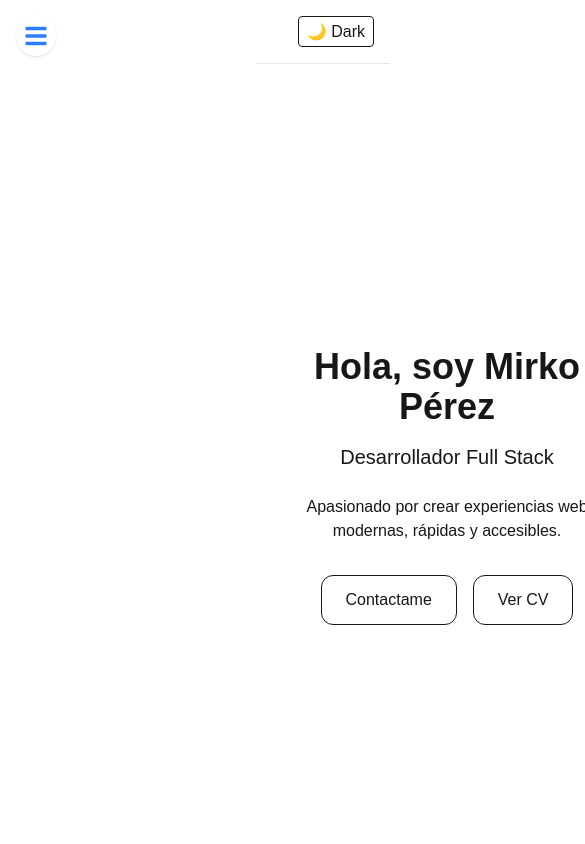
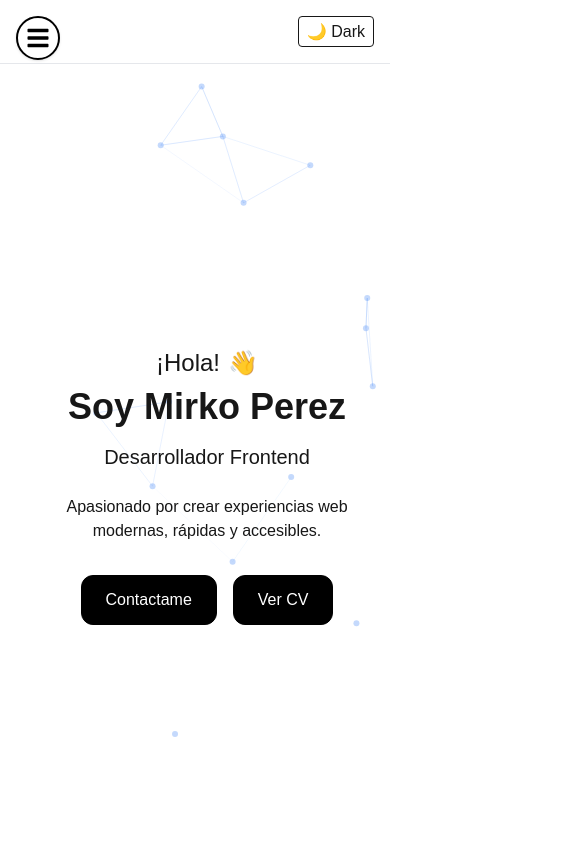
Before and after one commit to Mirko-Perez/mi-portafolio, a Next.js app: page / in a window 390 px wide. Shown: the top 844 px of the page, 585 px wide, since content can reach past the window. Built offline with nearby package versions, Linux system fonts and the light colour scheme.

Commit message:
added version mobile and particles

```diff
--- a/package.json
+++ b/package.json
@@ -15,7 +15,9 @@
     "next-themes": "^0.4.6",
     "react": "^19.0.0",
     "react-dom": "^19.0.0",
-    "react-icons": "^5.5.0"
+    "react-icons": "^5.5.0",
+    "react-tsparticles": "^2.9.3",
+    "tsparticles": "^2.9.3"
   },
   "devDependencies": {
     "@eslint/eslintrc": "^3",
--- a/src/app/components/Hero.tsx
+++ b/src/app/components/Hero.tsx
@@ -1,34 +1,56 @@
 "use client";
 
 import { motion } from "framer-motion";
+import ParticlesBackground from "./ParticlesBackground";
 
 export default function Hero() {
   return (
     <section
       id="hero"
       aria-label="Sección principal de presentación"
-      className="h-screen flex flex-col justify-center items-center text-center px-4"
+      className="relative h-screen flex flex-col justify-center items-center text-center px-4 bg-white overflow-hidden"
     >
+      <motion.h2
+        className="text-2xl md:text-3xl text-muted-foreground mb-2 flex items-center gap-2 z-10"
+        initial={{ opacity: 0, y: -10 }}
+        animate={{ opacity: 1, y: 0 }}
+        transition={{ duration: 0.8, delay: 0.1 }}
+      >
+        ¡Hola!
+        <motion.span
+          animate={{ rotate: [0, 15, -10, 15, 0] }}
+          transition={{
+            duration: 1.5,
+            repeat: Infinity,
+            repeatDelay: 2,
+            ease: "easeInOut",
+          }}
+          className="inline-block origin-[70%_70%]"
+        >
+          👋
+        </motion.span>
+      </motion.h2>
+      <ParticlesBackground />
       <motion.h1
-        className="text-4xl md:text-6xl font-bold mb-4 text-foreground"
+        className="text-4xl md:text-6xl font-bold mb-4 text-foreground z-10"
         initial={{ opacity: 0, y: -30 }}
         animate={{ opacity: 1, y: 0 }}
         transition={{ duration: 0.8, ease: "easeOut" }}
       >
-        Hola, soy Mirko Pérez
+        Soy Mirko Perez
       </motion.h1>
 
       <motion.h2
-        className="text-xl md:text-2xl text-muted-foreground mb-6"
+        className="text-xl md:text-2xl text-muted-foreground mb-6 z-10"
         initial={{ opacity: 0, y: 30 }}
         animate={{ opacity: 1, y: 0 }}
         transition={{ duration: 0.8, delay: 0.2, ease: "easeOut" }}
       >
-        Desarrollador Full Stack
+        Desarrollador Frontend
       </motion.h2>
 
       <motion.p
-        className="max-w-xl text-base md:text-lg text-muted-foreground mb-8"
+        className="max-w-xl text-base md:text-lg text-muted-foreground mb-8 z-10"
         initial={{ opacity: 0 }}
         animate={{ opacity: 1 }}
         transition={{ duration: 0.8, delay: 0.4, ease: "easeOut" }}
@@ -37,21 +59,45 @@ export default function Hero() {
       </motion.p>
 
       <motion.div
-        className="flex gap-4"
+        className="flex gap-4 z-10"
         initial={{ opacity: 0 }}
         animate={{ opacity: 1 }}
         transition={{ duration: 0.8, delay: 0.6, ease: "easeOut" }}
       >
         <a
           href="#contacto"
-          className="cursor-pointer px-6 py-3 border border-foreground rounded-xl font-medium hover:bg-muted hover:scale-105 transition-transform duration-300"
+          className="
+      cursor-pointer
+      px-6 py-3
+      rounded-xl font-medium
+      transition-colors duration-300
+
+
+      bg-black text-white border border-black
+      hover:bg-gray-800
+
+
+      dark:bg-white dark:text-black dark:border-black
+      dark:hover:bg-gray-200
+    "
         >
           Contactame
         </a>
         <a
           href="/cv.pdf"
           target="_blank"
-          className="cursor-pointer px-6 py-3 border border-foreground rounded-xl font-medium hover:bg-muted hover:scale-105 transition-transform duration-300"
+          className="
+      cursor-pointer
+      px-6 py-3
+      rounded-xl font-medium
+      transition-colors duration-300
+
+      bg-black text-white border border-black
+      hover:bg-gray-800
+
+      dark:bg-white dark:text-black dark:border-black
+      dark:hover:bg-gray-200
+    "
         >
           Ver CV
         </a>
--- /dev/null
+++ b/src/app/components/ParticlesBackground.tsx
@@ -0,0 +1,78 @@
+"use client";
+
+import { useTheme } from "next-themes";
+import Particles from "react-tsparticles";
+import { loadFull } from "tsparticles";
+import { useCallback, useEffect, useState } from "react";
+import type { Engine } from "tsparticles-engine";
+
+export default function ParticlesBackground() {
+  const { theme } = useTheme();
+  // eslint-disable-next-line @typescript-eslint/no-explicit-any
+  const [options, setOptions] = useState<any>(null);
+
+  const particlesInit = useCallback(async (engine: Engine) => {
+    await loadFull(engine);
+  }, []);
+
+  useEffect(() => {
+    const isDark = theme === "dark";
+    setOptions({
+      fullScreen: { enable: false },
+      background: { color: isDark ? "#0a0a0a" : "#fff" },
+      fpsLimit: 60,
+      particles: {
+        number: { value: 50, density: { enable: true, area: 800 } },
+        color: { value: isDark ? "#60a5fa" : "#3b82f6" },
+        shape: { type: "circle" },
+        opacity: { value: 0.3 },
+        size: { value: 3 },
+        move: {
+          enable: true,
+          speed: 1.5,
+          direction: "none",
+          random: true,
+          straight: false,
+          outModes: { default: "bounce" },
+          bounce: false,
+        },
+        links: {
+          enable: true,
+          distance: 120,
+          color: isDark ? "#60a5fa" : "#3b82f6",
+          opacity: 0.2,
+          width: 1,
+        },
+      },
+      interactivity: {
+        events: {
+          onHover: { enable: true, mode: "grab" },
+          onClick: { enable: false },
+          resize: { enable: true },
+        },
+        modes: {
+          grab: { distance: 140, links: { opacity: 0.4 } },
+        },
+      },
+      detectRetina: true,
+    });
+  }, [theme]);
+
+  if (!options) return null;
+
+  return (
+    <Particles
+      id="tsparticles"
+      init={particlesInit}
+      options={options}
+      style={{
+        position: "absolute",
+        top: 0,
+        left: 0,
+        width: "100%",
+        height: "100%",
+        zIndex: 0,
+      }}
+    />
+  );
+}
--- a/src/app/components/Sidebar.tsx
+++ b/src/app/components/Sidebar.tsx
@@ -14,6 +14,7 @@ import {
   FaUser,
   FaFolderOpen,
   FaComments,
+  FaBook,
 } from "react-icons/fa";
 import Link from "next/link";
 
@@ -31,7 +32,7 @@ export default function Sidebar() {
     <>
       {/* Botón hamburguesa solo en mobile */}
       <button
-        className="fixed top-4 left-4 z-50 md:hidden text-blue-500 bg-white dark:bg-gray-900 p-2 rounded-full shadow"
+        className="fixed top-4 left-4 z-50 md:hidden text-black bg-white border-2 dark:bg-black dark:text-white p-2 rounded-full shadow"
         onClick={() => setIsOpen(!isOpen)}
       >
         {isOpen ? <FaTimes size={24} /> : <FaBars size={24} />}
@@ -59,9 +60,10 @@ export default function Sidebar() {
             animate={{ x: 0 }}
             exit={{ x: "-100%" }}
             transition={{ duration: 0.3 }}
-            className={`fixed top-0 left-0 h-full w-64 p-6 z-40 flex flex-col justify-between shadow-xl
-              ${isDark ? "bg-gray-900 text-gray-300" : "bg-white text-gray-700"}
-            `}
+            className={`
+        fixed inset-0 z-40 flex flex-col justify-between p-6 shadow-xl
+        ${isDark ? "bg-gray-900 text-gray-300" : "bg-white text-gray-700"}
+      `}
           >
             <SidebarContent onLinkClick={() => setIsOpen(false)} />
           </motion.aside>
@@ -74,6 +76,8 @@ export default function Sidebar() {
 function SidebarContent({ onLinkClick }: { onLinkClick?: () => void }) {
   const navItems = [
     { href: "#hero", label: "Inicio", icon: <FaHome size={16} /> },
+    { href: "#habilidades", label: "Habilidades", icon: <FaBook size={16} /> },
+
     {
       href: "#proyectos",
       label: "Proyectos",
--- a/src/app/layout.tsx
+++ b/src/app/layout.tsx
@@ -1,3 +1,5 @@
+// layout.tsx
+"use client";
 import { Providers } from "./providers/providers";
 import { Geist, Geist_Mono } from "next/font/google";
 import "./globals.css";
@@ -11,11 +13,6 @@ const geistMono = Geist_Mono({
   subsets: ["latin"],
 });
 
-export const metadata = {
-  title: "Tu Portfolio",
-  description: "Hecho con Next.js y Tailwind",
-};
-
 export default function RootLayout({
   children,
 }: {
@@ -25,19 +22,25 @@ export default function RootLayout({
     <html
       lang="en"
       suppressHydrationWarning
-      className="transition-colors duration-300"
+      className="transition-colors duration-300 scroll-smooth"
     >
       <body
-        className={`${geistSans.variable} ${geistMono.variable} antialiased
-          bg-[var(--background)] text-[var(--foreground)]
-          transition-colors duration-300 flex min-h-screen`}
+        className={`${geistSans.variable} ${geistMono.variable} antialiased bg-[var(--background)] text-[var(--foreground)] transition-colors duration-300 flex min-h-screen`}
       >
         <Providers>
           <Sidebar />
-          <div className="flex flex-col flex-1 ml-60">
-            <header className="fixed top-0 left-64 right-0 h-16 flex justify-end p-4 border-b border-gray-200 dark:border-gray-800 bg-[var(--background)]/70 backdrop-blur-md z-20">
+
+          <div className="flex flex-col flex-1 ml-0 md:ml-64">
+            <header
+              className="
+      fixed top-0 left-0 md:left-64 right-0 h-16 flex justify-end p-4
+      border-b border-gray-200 dark:border-gray-800
+      bg-[var(--background)]/70 backdrop-blur-md z-20
+    "
+            >
               <DarkModeToggle />
             </header>
+
             <main className="p-8 pt-16">
               <PageWrapper>{children}</PageWrapper>
             </main>
--- a/src/app/page.tsx
+++ b/src/app/page.tsx
@@ -8,7 +8,7 @@ export default function HomePage() {
     <>
       <Hero />
 
-      <section className="mb-12">
+      <section id="habilidades" className="mb-12">
         <h2 className="text-2xl font-bold mb-4">Habilidades</h2>
         <SkillsOrbit />
       </section>
```
Also changed, not shown: 1 other file (tests, documents, lock files or other folders).
